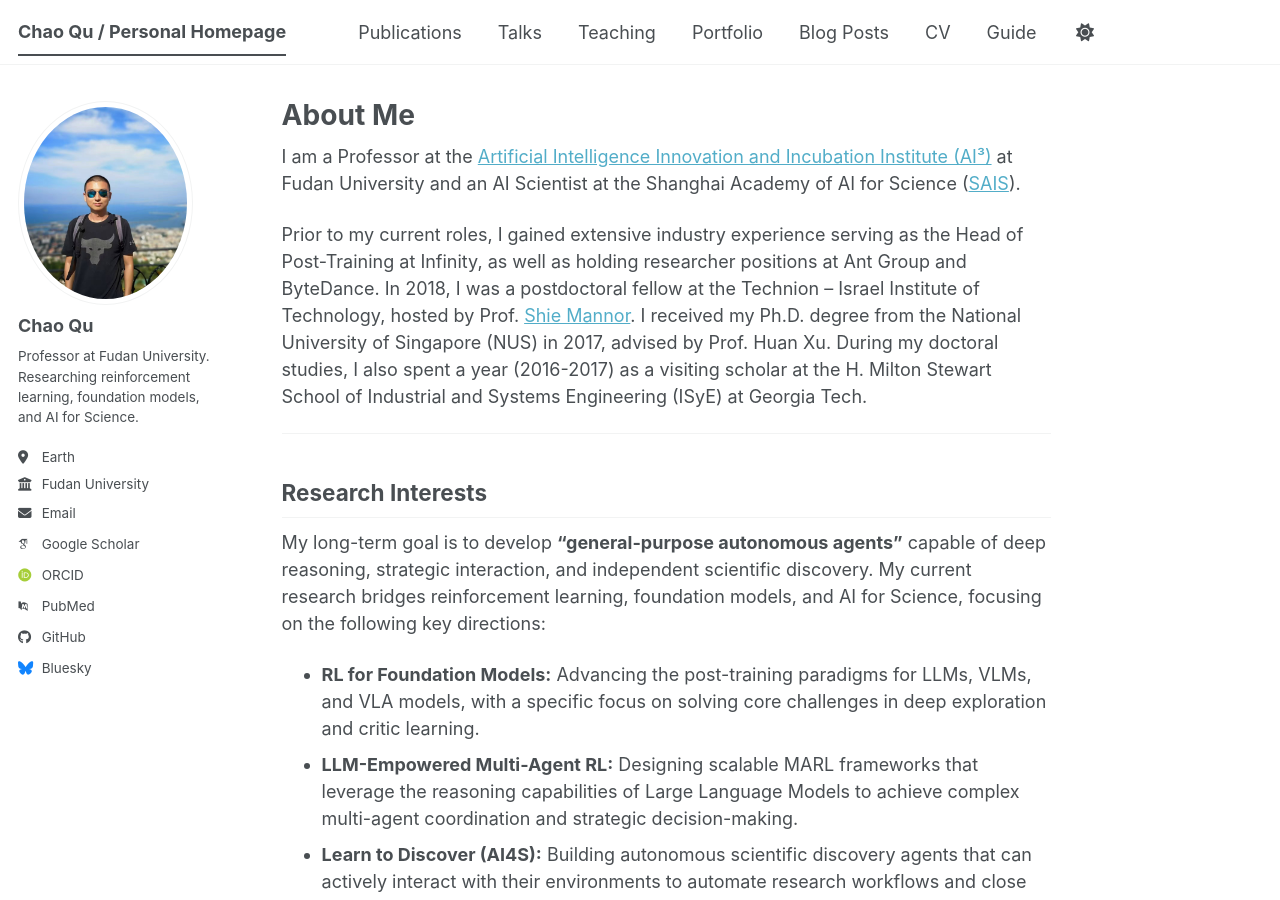
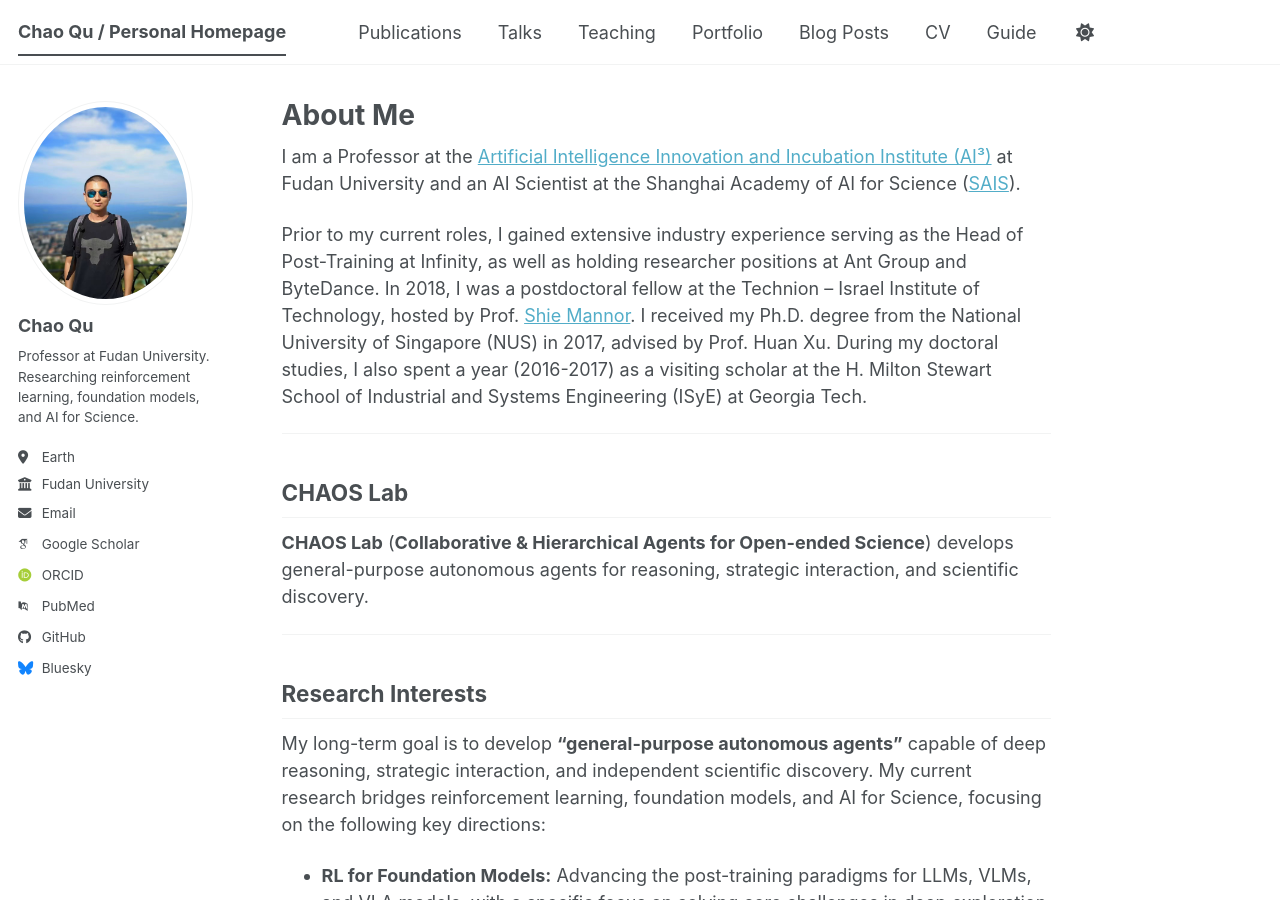
Before and after one commit to Chaos-Q/Chaos-Q.github.io, a Jekyll site: the page built from _pages/about.md, in a window 1280 px wide and 900 px high. Built offline with Jekyll 4.4.1, drawn with Linux system fonts in a browser that asks for light colours; some web fonts are replaced; a script bundle is joined from its source files by our own code; library files that are not in the unit come from our copies.

Commit message:
Introduce CHAOS Lab on the homepage
The lab identity now appears between the personal biography and research interests, giving the homepage a clear umbrella for the research group before the detailed directions and member roster. The text stays link-free until the lab GitHub or dedicated page is ready.

Constraint: The lab GitHub is not ready yet

Rejected: Adding an empty or placeholder lab link | would create a dead or unfinished navigation target

Confidence: high

Scope-risk: narrow

Tested: Inspected the about page diff and section placement

Not-tested: Local Jekyll build unavailable because the local bundle is missing the jekyll gem

```diff
--- a/_pages/about.md
+++ b/_pages/about.md
@@ -10,6 +10,12 @@ redirect_from:
 I am a Professor at the [Artificial Intelligence Innovation and Incubation Institute (AI³)](https://ai3.fudan.edu.cn/) at Fudan University and an AI Scientist at the Shanghai Academy of AI for Science ([SAIS](https://www.sais.com.cn/)).
 
 Prior to my current roles, I gained extensive industry experience serving as the Head of Post-Training at Infinity, as well as holding researcher positions at Ant Group and ByteDance. In 2018, I was a postdoctoral fellow at the Technion – Israel Institute of Technology, hosted by Prof. [Shie Mannor](https://dds.technion.ac.il/people/courtesy-faculty-members/shie-mannor/). I received my Ph.D. degree from the National University of Singapore (NUS) in 2017, advised by Prof. Huan Xu. During my doctoral studies, I also spent a year (2016-2017) as a visiting scholar at the H. Milton Stewart School of Industrial and Systems Engineering (ISyE) at Georgia Tech.
+
+---
+
+## CHAOS Lab
+
+**CHAOS Lab** (**Collaborative & Hierarchical Agents for Open-ended Science**) develops general-purpose autonomous agents for reasoning, strategic interaction, and scientific discovery.
 
 ---
 
```
